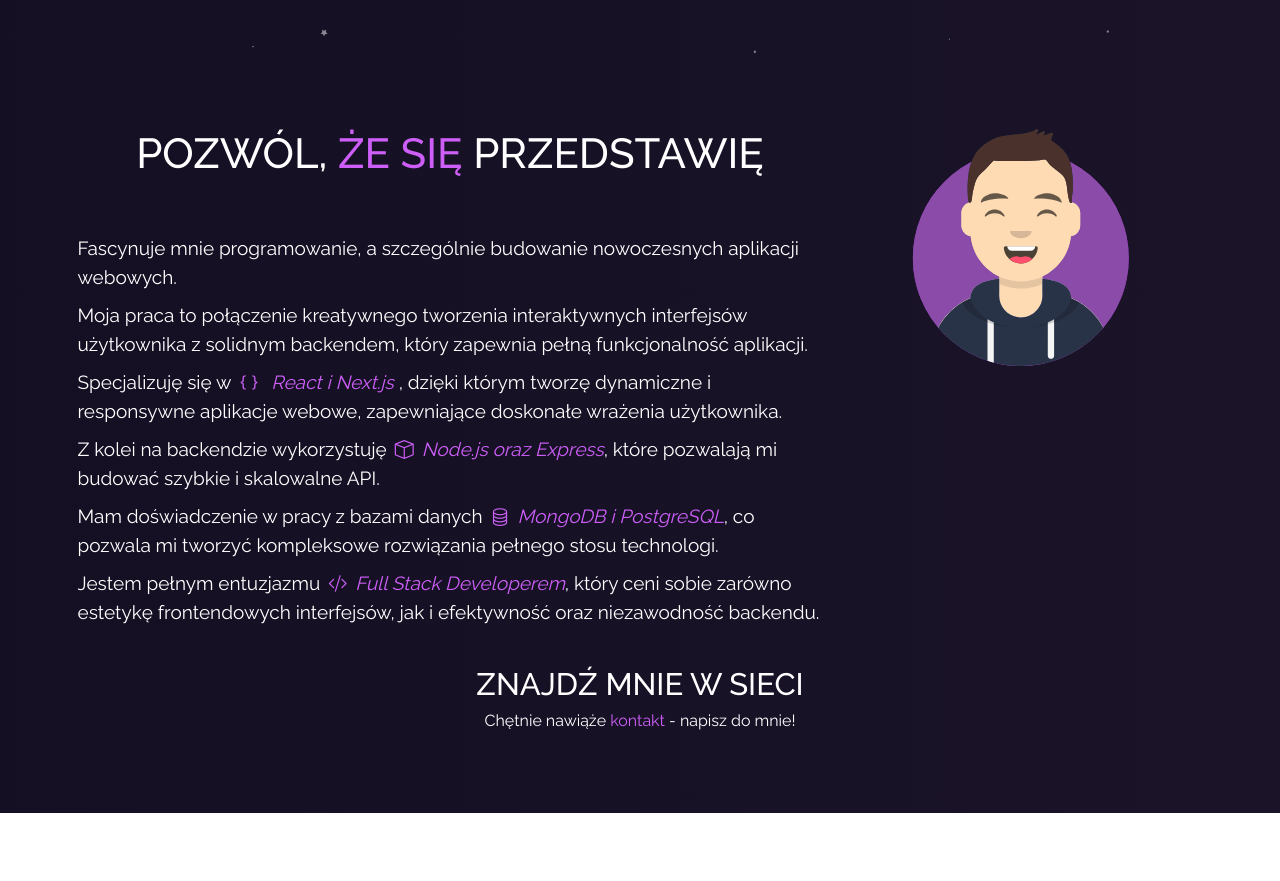
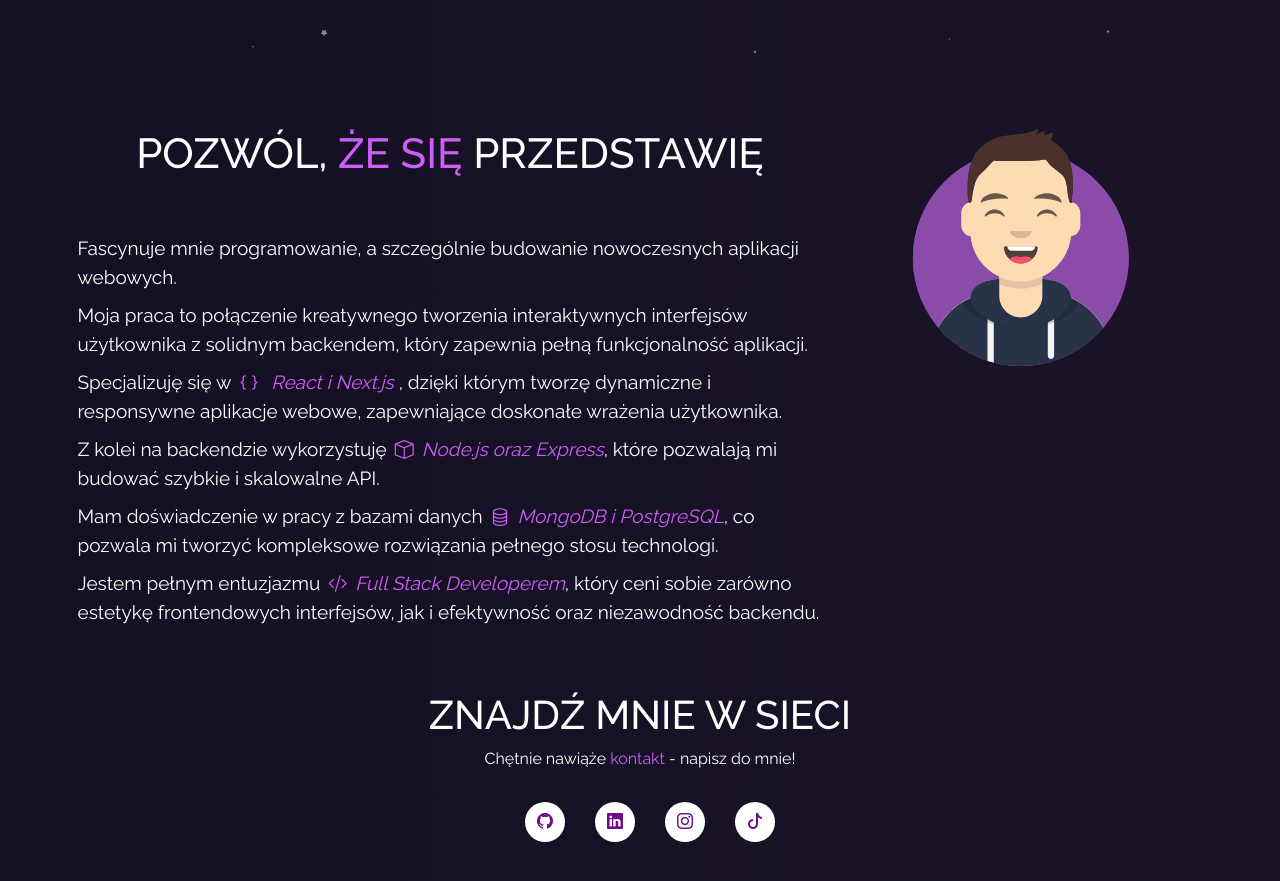
Before and after one commit to JacekPasierb/portfolio-next, a Next.js app: page / in a window 1280 px wide. Shown: the part 727-1608 px from the top of the page. Before the commit the page ends 1540 px from the top, so only its background shows below. Built offline with nearby package versions, Linux system fonts and the light colour scheme.

Commit message:
Feature/Home - created box social and set style css

```diff
--- a/src/app/globals.css
+++ b/src/app/globals.css
@@ -279,9 +279,62 @@ ul {
 .myAvatar {
   padding-block: 100px;
 }
+/**/
+.avatar-container {
+  perspective: 1500px; /* Zwiększ perspektywę dla lepszego efektu 3D */
+  display: inline-block;
+  transition: transform 0.3s ease;
+}
+
+.avatar {
+  width: 100%;
+  height: 100%;
+  object-fit: contain;
+  transition: transform 0.3s ease;
+}
+
+/**/
+
+.home-about-social {
+  padding-top: 25px;
+}
 
 .home-about-social h2 {
   font-size: 3.1rem;
+  margin-bottom: 8px;
+}
+
+.home-about-social p {
+  margin-bottom: 16px;
+}
+
+.home-about-social ul {
+  padding-top: 15px;
+  margin-bottom: 16px;
+}
+
+.social-icons {
+  padding-inline: 15px;
+}
+
+.home-social-icons {
+  display: flex;
+  justify-content: center;
+  align-items: center;
+  background-color: #fff;
+  border-radius: 50%;
+  width: 40px;
+  height: 40px;
+  transition: all 0.3s ease-in-out;
+}
+
+.home-social-icons:hover {
+  box-shadow: 0 0 15px 5px #87209e;
+}
+
+.social-icons i {
+  text-align: center;
+  color: #700c86;
 }
 
 @media (max-width: 767px) {
@@ -322,3 +375,9 @@ ul {
     font-size: 2.2rem;
   }
 }
+
+@media (min-width: 1200px) {
+  .home-about-social h2 {
+    font-size: 4rem;
+  }
+}
--- a/src/app/page.tsx
+++ b/src/app/page.tsx
@@ -1,8 +1,69 @@
+"use client";
+
 import Image from "next/image";
 import styles from "./page.module.css";
 import TypewriterEffect from "./components/TypewriterEffect";
+import {useEffect} from "react";
+import {gsap} from "gsap";
 
 export default function Home() {
+  useEffect(() => {
+    const avatarContainer = document.querySelector(".avatar-container");
+
+    if (avatarContainer) {
+      const handleMouseMove = (e: MouseEvent) => {
+        const rect = (e.currentTarget as HTMLElement).getBoundingClientRect();
+        const x = e.clientX - rect.left; // Pozycja kursora w osi X względem kontenera
+        const y = e.clientY - rect.top; // Pozycja kursora w osi Y względem kontenera
+
+        // Obliczanie kątów obrotu
+        const centerX = rect.width / 2;
+        const centerY = rect.height / 2;
+
+        // Zwiększenie kąta rotacji, aby efekt był bardziej widoczny
+        const rotateX = ((y - centerY) / centerY) * -30; // Kąt obrotu w osi X
+        const rotateY = ((x - centerX) / centerX) * 30; // Kąt obrotu w osi Y
+
+        gsap.to(avatarContainer, {
+          rotationX: rotateX, // Obrót wokół osi X
+          rotationY: rotateY, // Obrót wokół osi Y
+          duration: 0.3, // Czas trwania animacji
+          ease: "power3.out", // Łagodna animacja
+        });
+      };
+
+      const handleMouseLeave = () => {
+        // Przywracanie początkowego ustawienia po opuszczeniu kontenera
+        gsap.to(avatarContainer, {
+          rotationX: 0,
+          rotationY: 0,
+          duration: 0.3,
+          ease: "power3.out",
+        });
+      };
+
+      avatarContainer.addEventListener(
+        "mousemove",
+        handleMouseMove as EventListener
+      );
+      avatarContainer.addEventListener(
+        "mouseleave",
+        handleMouseLeave as EventListener
+      );
+
+      return () => {
+        avatarContainer.removeEventListener(
+          "mousemove",
+          handleMouseMove as EventListener
+        );
+        avatarContainer.removeEventListener(
+          "mouseleave",
+          handleMouseLeave as EventListener
+        );
+      };
+    }
+  }, []);
+
   return (
     <main>
       <section className="home-section">
@@ -110,7 +171,17 @@ export default function Home() {
               </div>
             </div>
             <div className="myAvatar col-md-4 text-center">
-              <Image src="/avatar.svg" width={217} height={237} alt="avatar" />
+              <div className="avatar-container">
+                {" "}
+                <Image
+                  src="/avatar.svg"
+                  width={217}
+                  height={237}
+                  alt="avatar"
+                  className="avatar"
+                  priority
+                />
+              </div>
             </div>
           </div>
           <div className="row ">
@@ -120,11 +191,27 @@ export default function Home() {
                 Chętnie nawiąże <span className="text-highlight">kontakt</span>{" "}
                 - napisz do mnie!
               </p>
-              <ul>
-                <li></li>
-                <li></li>
-                <li></li>
-                <li></li>
+              <ul className="home-about-social-links d-flex justify-content-center">
+                <li className="social-icons">
+                  <a href="" className="home-social-icons">
+                    <i className="bi bi-github"></i>
+                  </a>
+                </li>
+                <li className="social-icons">
+                  <a href="" className="home-social-icons">
+                    <i className="bi bi-linkedin"></i>
+                  </a>
+                </li>
+                <li className="social-icons">
+                  <a href="" className="home-social-icons">
+                    <i className="bi bi-instagram"></i>
+                  </a>
+                </li>
+                <li className="social-icons">
+                  <a href="" className="home-social-icons">
+                    <i className="bi bi-tiktok"></i>
+                  </a>
+                </li>
               </ul>
             </div>
           </div>
```
